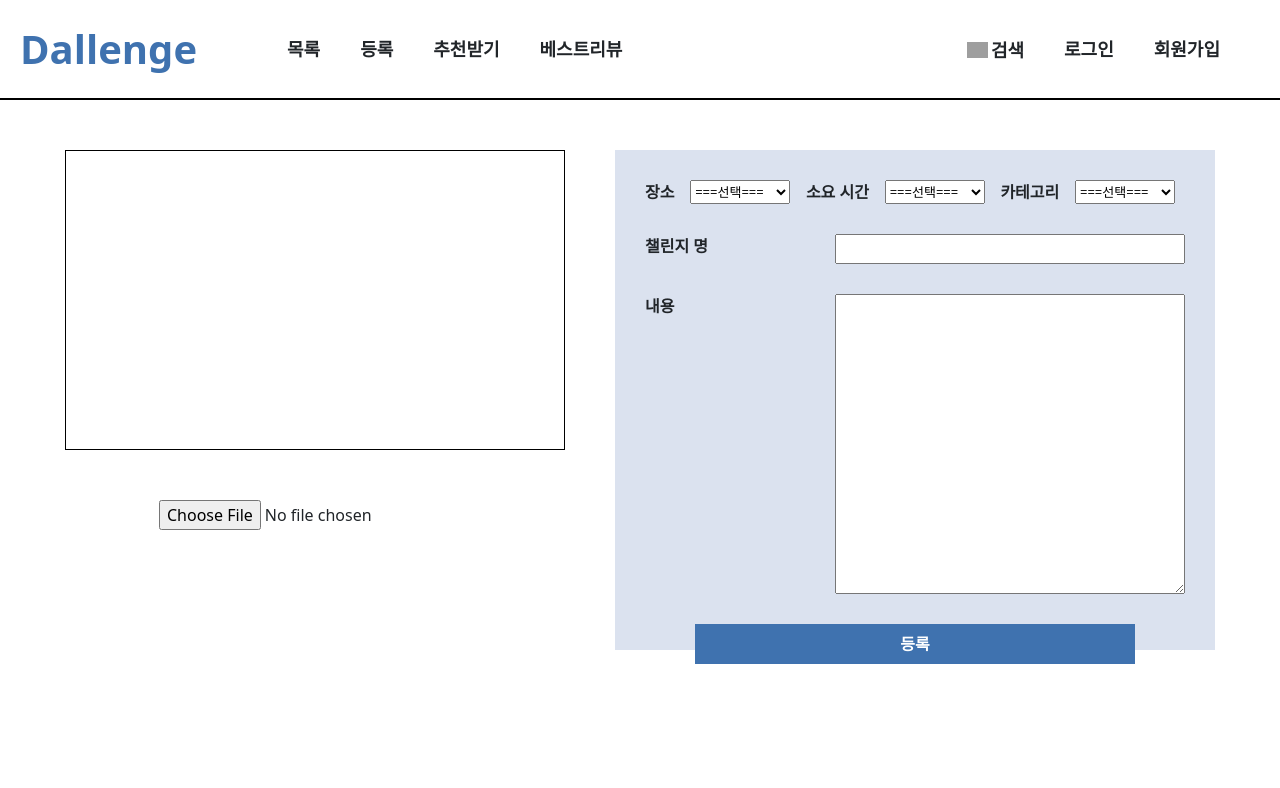
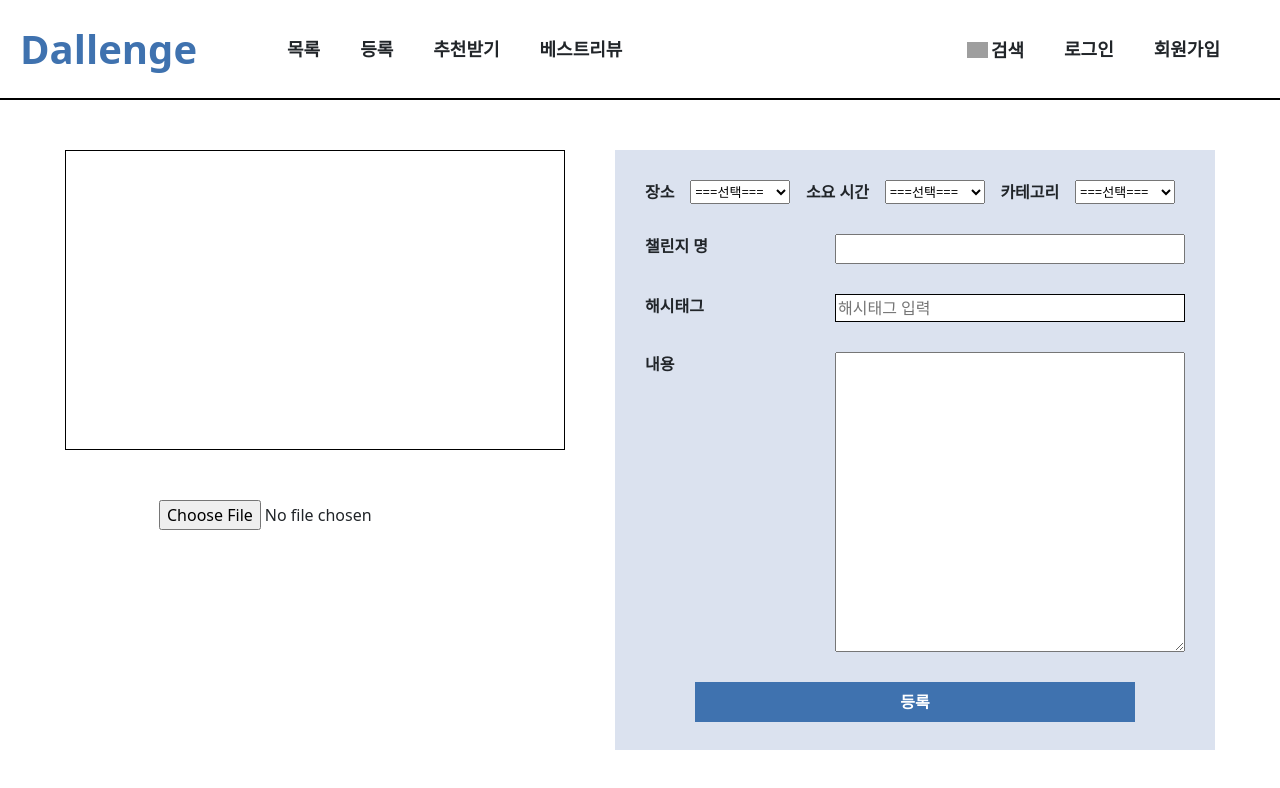
Before and after one commit to dallenge/Front, a React (Create React App) app: page /createchallenge in a window 1280 px wide. Shown: the top 788 px of the page. Built offline with nearby package versions, Linux system fonts and the light colour scheme; grey boxes are pictures that could not be loaded.

Commit message:
💄 Design : 글 등록 해시태그 UI

```diff
--- /dev/null
+++ b/src/CSS/CreateChallenge.css
@@ -0,0 +1,20 @@
+.HashWrapOuter {
+  display: flex;
+  flex-wrap: wrap;
+}
+
+.HashWrapInner {
+  height: 20px;
+  font-size: 0.8rem;
+  margin: 3px;
+  background: var(--color-blue);
+  border-radius: 56px;
+  padding: 8px 12px;
+  color: var(--color-white);
+  display: flex;
+  justify-content: center;
+  align-items: center;
+  font-weight: bold;
+  margin-right: 5px;
+  cursor: pointer;
+}
--- a/src/Routes/CreateChallenge.tsx
+++ b/src/Routes/CreateChallenge.tsx
@@ -1,4 +1,5 @@
-import React, { useState, useEffect } from 'react';
+import '../CSS/CreateChallenge.css';
+import React, { useState, useEffect, useCallback } from 'react';
 import styled from 'styled-components';
 import URL from '../Url';
 import axios from 'axios';
@@ -17,6 +18,8 @@ export default function CreateChallenge() {
   const [category, setCategory] = useState<string>('');
   const [duration, setDuration] = useState<string>('');
   const [location, setLocation] = useState<string>('');
+  const [hashtag, setHashtag] = useState<string>('');
+  const [hashArr, setHashArr] = useState<string[] | []>([]);
 
   useEffect(() => {
     if (imgFile) {
@@ -37,6 +40,29 @@ export default function CreateChallenge() {
       setImgFile(img);
     }
   };
+  const onChangeHashtag = (e: React.ChangeEvent<HTMLInputElement>) => {
+    setHashtag(e.target.value);
+  };
+  const onKeyUp = useCallback(
+    (e: React.KeyboardEvent<HTMLInputElement>) => {
+      const hashWrapOuter = document.querySelector('.HashWrapOuter');
+      const hashWrapInner = document.createElement('div');
+      hashWrapInner.className = 'HashWrapInner';
+
+      hashWrapInner.addEventListener('click', () => {
+        hashWrapOuter?.removeChild(hashWrapInner);
+        setHashArr(hashArr.filter((hashtag) => hashtag));
+      });
+
+      if (e.key === 'Enter' && e.currentTarget.value.trim() !== '') {
+        hashWrapInner.innerHTML = '#' + e.currentTarget.value;
+        hashWrapOuter?.insertBefore(hashWrapInner, e.currentTarget);
+        setHashArr((hashArr) => [...hashArr, hashtag]);
+        setHashtag('');
+      }
+    },
+    [hashtag, hashArr],
+  );
 
   const submitChallenge = async (e: React.SyntheticEvent) => {
     e.preventDefault();
@@ -54,6 +80,7 @@ export default function CreateChallenge() {
 
     data.append('requestCreateChallenge', new Blob([JSON.stringify(challenge)], { type: 'application/json' }));
     data.append('challengeImgFile', imgFile);
+    data.append('hashtagDto', hashArr);
 
     const config = {
       method: 'post',
@@ -67,6 +94,7 @@ export default function CreateChallenge() {
     await axios(config)
       .then((res) => {
         alert('등록완료');
+        console.log(res);
       })
       .catch((err) => {
         console.log(challenge);
@@ -89,7 +117,7 @@ export default function CreateChallenge() {
         </div>
         <input type="file" accept="image/jpg, image/jpeg, image/png" onChange={uploadImgFile} />
       </div>
-      <div style={{ width: '600px', height: '500px', background: 'var(--color-sky)', padding: '30px' }}>
+      <div style={{ width: '600px', height: '600px', background: 'var(--color-sky)', padding: '30px' }}>
         <form id="createForm" onSubmit={submitChallenge}>
           <div style={{ display: 'flex', justifyContent: 'space-between', marginBottom: '30px' }}>
             <div style={{ fontWeight: '600' }}>장소</div>
@@ -145,6 +173,31 @@ export default function CreateChallenge() {
               }}
             ></input>
           </div>
+          <div style={{ display: 'flex', justifyContent: 'space-between', marginBottom: '30px' }}>
+            <div style={{ fontWeight: '600' }}>해시태그</div>
+            <div
+              className="HashWrapOuter"
+              style={{
+                width: '350px',
+                background: 'white',
+                border: '1px solid black',
+                display: 'flex',
+              }}
+            >
+              <input type="hidden"></input>
+              <input
+                style={{
+                  width: '150px',
+                  border: 'none',
+                  outline: 'none',
+                }}
+                placeholder="해시태그 입력"
+                onChange={onChangeHashtag}
+                onKeyUp={onKeyUp}
+                value={hashtag}
+              ></input>
+            </div>
+          </div>
           <div style={{ display: 'flex', justifyContent: 'space-between' }}>
             <div style={{ fontWeight: '600' }}>내용</div>
             <textarea
```
